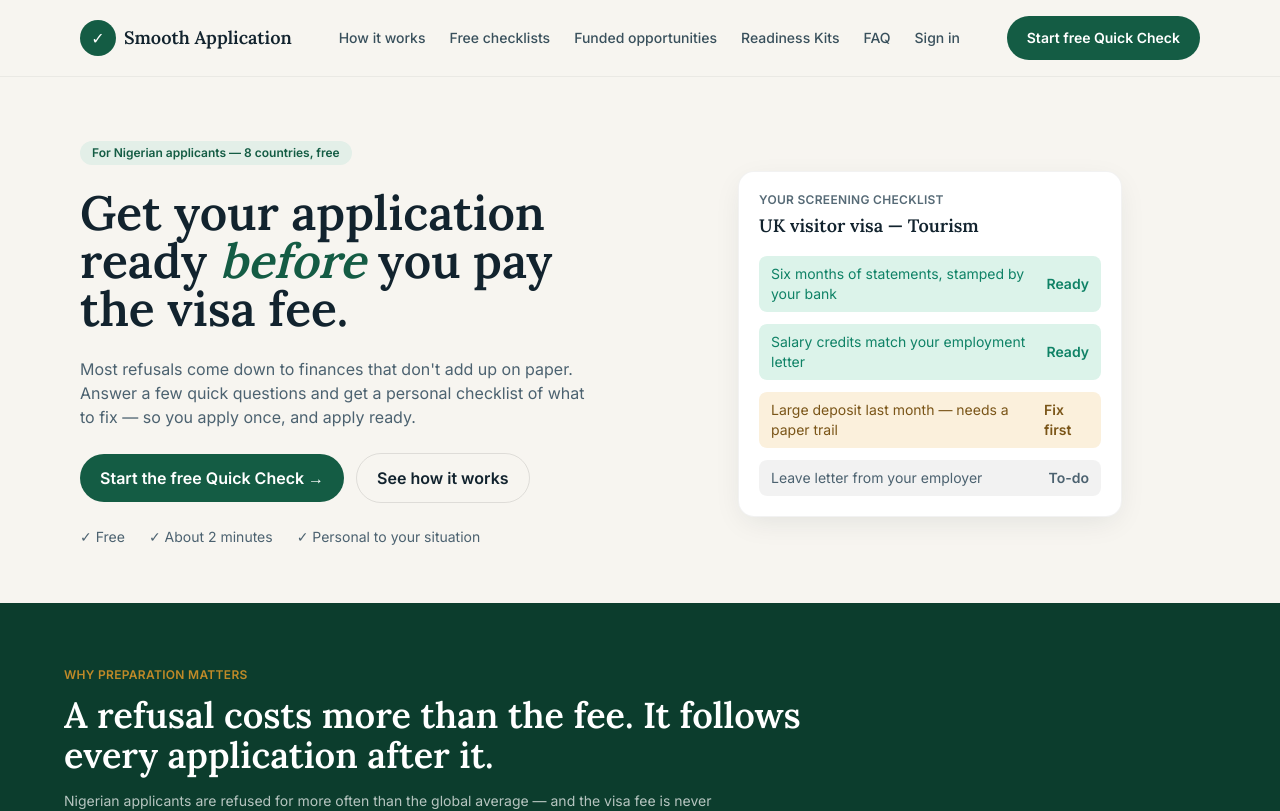
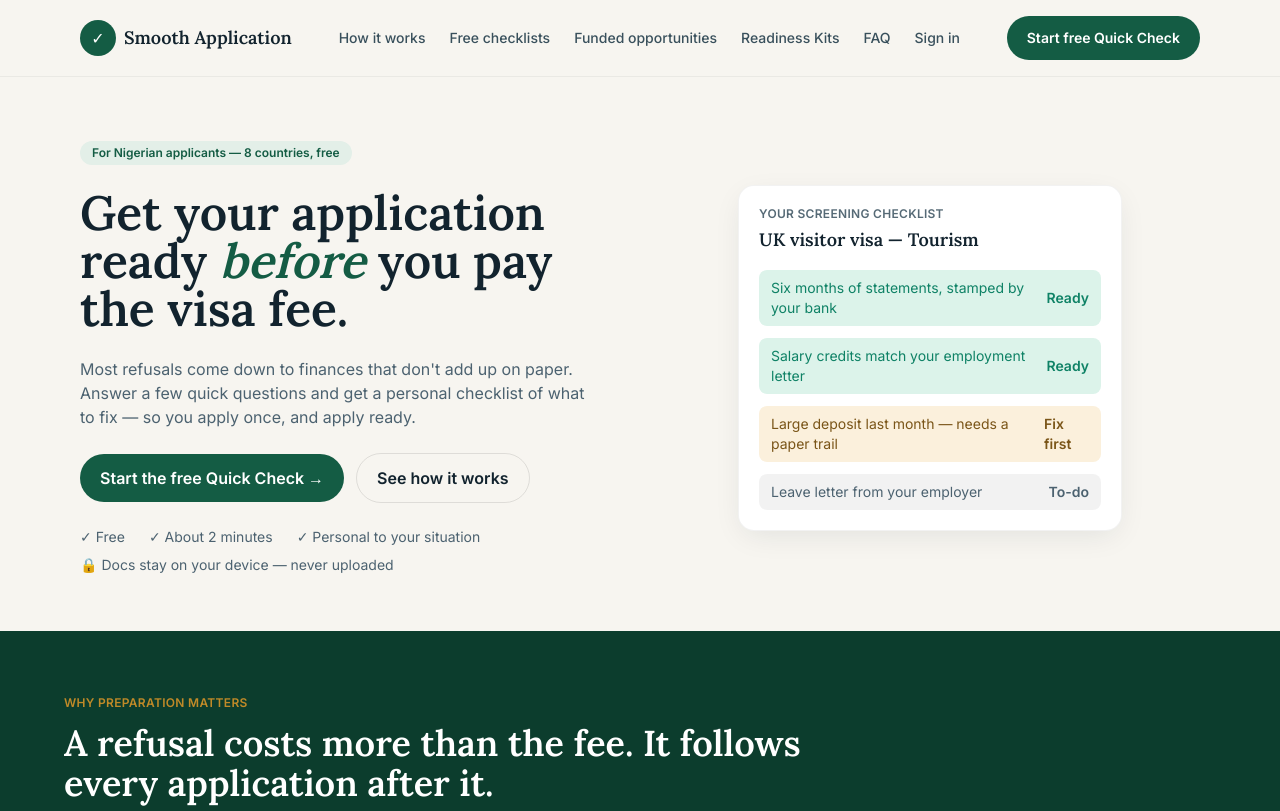
Before and after one commit to SmoothApplication/smooth-application, a Next.js app in the folder web/: page / in a window 1280 px wide. Shown: the top 811 px of the page. Built offline with nearby package versions, Linux system fonts and the light colour scheme.

Commit message:
Homepage: surface the docs-never-leave-your-device reassurance above the fold

```diff
--- a/web/app/page.tsx
+++ b/web/app/page.tsx
@@ -147,6 +147,19 @@ export default function HomePage() {
               <span>✓ Free</span>
               <span>✓ About 2 minutes</span>
               <span>✓ Personal to your situation</span>
+              {/* Real client feedback (forwarded WhatsApp message, shared by the user): someone who'd
+                  only seen the site from the outside said "I don't know if anybody would readily just
+                  upload details like their international passport and bank statement to a random
+                  site" — a hesitation that, until now, nothing on the homepage itself addressed. The
+                  one accurate reassurance that answers it directly ("processed entirely in your
+                  browser, never uploaded anywhere" — true end-to-end per StatementUpload.tsx/
+                  PassportScan.tsx's own file-level comments) previously only existed buried in the
+                  LAST item of a 6-item collapsed FAQ accordion near the page bottom, or in the trust
+                  card shown after finishing the quiz (task #396, deliberately deferred to right
+                  before document upload) — never visible to someone who lands on the homepage and
+                  doesn't click further. Matches this same row's existing ✓-prefixed, one-line style;
+                  no new section, no layout change. */}
+              <span>🔒 Docs stay on your device — never uploaded</span>
             </div>
           </div>
 
```
Also changed, not shown: 1 other file (tests, documents, lock files or other folders).
